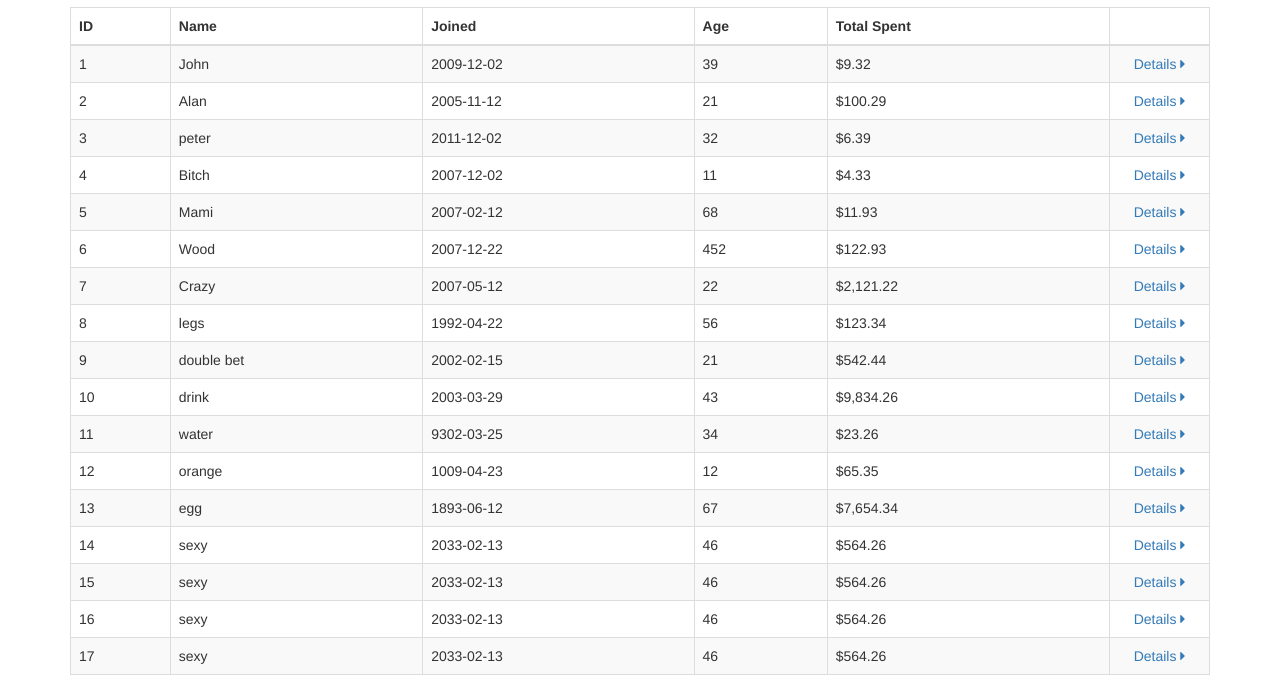
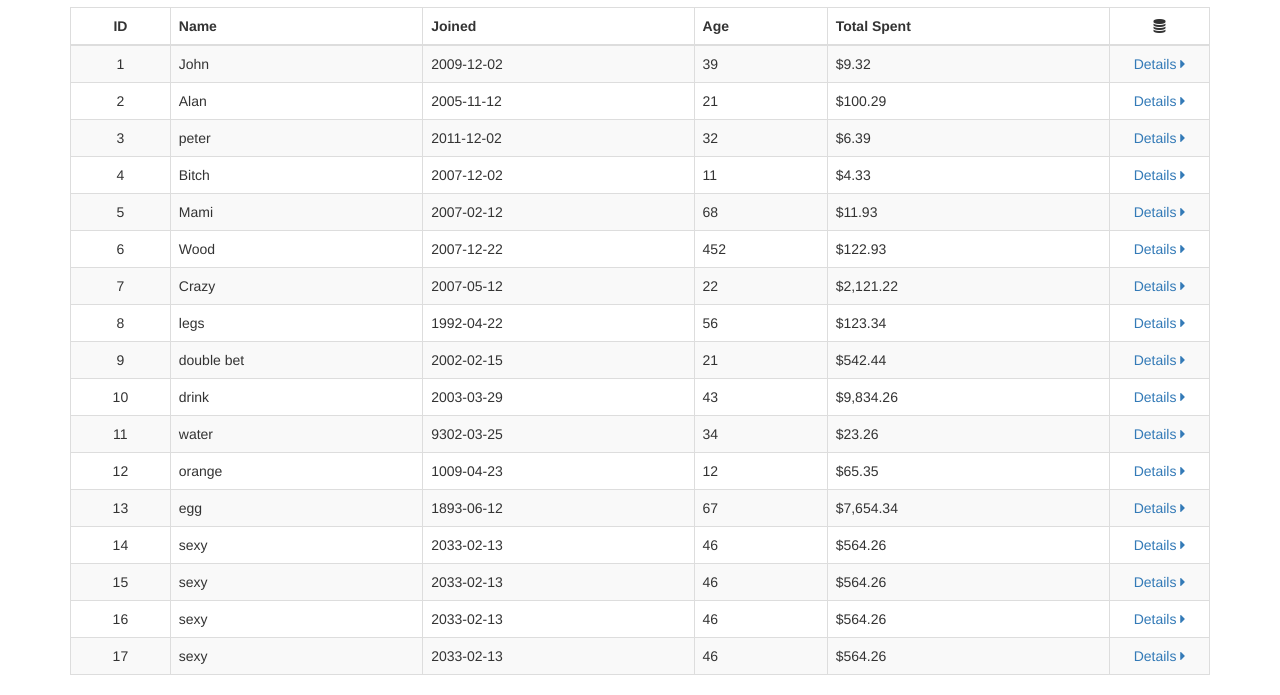
Before and after one commit to dennischow/website-appview, a website: page BUILD-PRODUCTION/index.html in a window 1280 px wide. Shown: the part 133-828 px from the top of the page. Drawn offline with Linux system fonts and the light colour scheme; files that its build step writes are made by us from their sources.

Commit message:
Algin Text center

```diff
--- a/BUILD-PRODUCTION/index.html
+++ b/BUILD-PRODUCTION/index.html
@@ -56,22 +56,22 @@
 			<table class="customer-list table table-striped table-bordered table-responsive">
 				<thead>
 					<tr>
-						<th>ID</th>
+						<th class="text-center">ID</th>
 						<th>Name</th>
 						<th>Joined</th>
 						<th>Age</th>
 						<th>Total Spent</th>
-						<th class="details-col">&nbsp;</th>
+						<th class="details-col text-center"><i class="fa fa-database"></i></th>
 					</tr>
 				</thead>
 				<tbody>
 					<tr ng-repeat="customer in customers">
-						<td>{{customer.id}}</td>
+						<td class="text-center">{{customer.id}}</td>
 						<td>{{customer.name}}</td>
 						<td>{{customer.joined}}</td>
 						<td>{{customer.age}}</td>
 						<td>{{customer.orderTotal | currency }}</td>
-						<td class="details-col"><a href="#">Details <i class="fa fa-caret-right"></i></a></td>
+						<td class="details-col text-center"><a href="#">Details <i class="fa fa-caret-right"></i></a></td>
 					</tr>
 				</tbody>
 			</table>
--- a/assets/less/core-style.less
+++ b/assets/less/core-style.less
@@ -26,5 +26,5 @@
 
 .details-col {
 	width: 100px;
-	text-align: center;
+	// text-align: center;
 }
```
Also changed, not shown: index.html (+4 -4 lines), BUILD-PRODUCTION/assets/css/core-style.css, assets/css/core-style.css.
